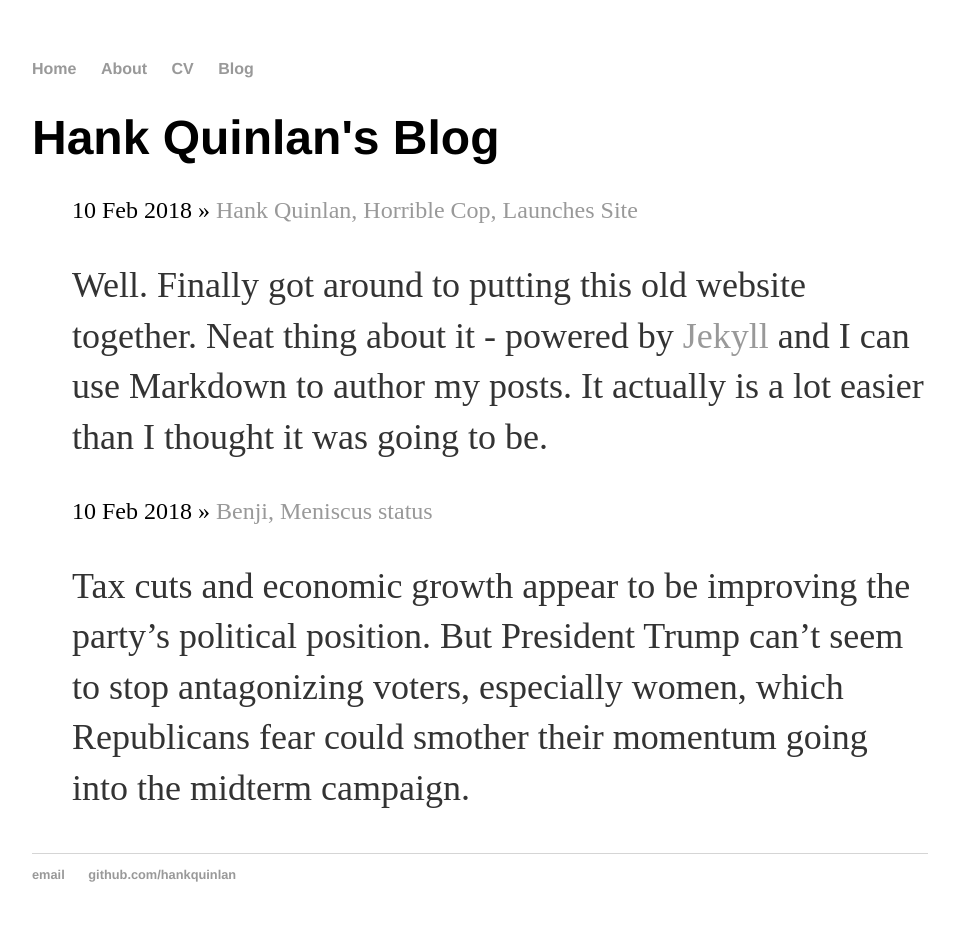
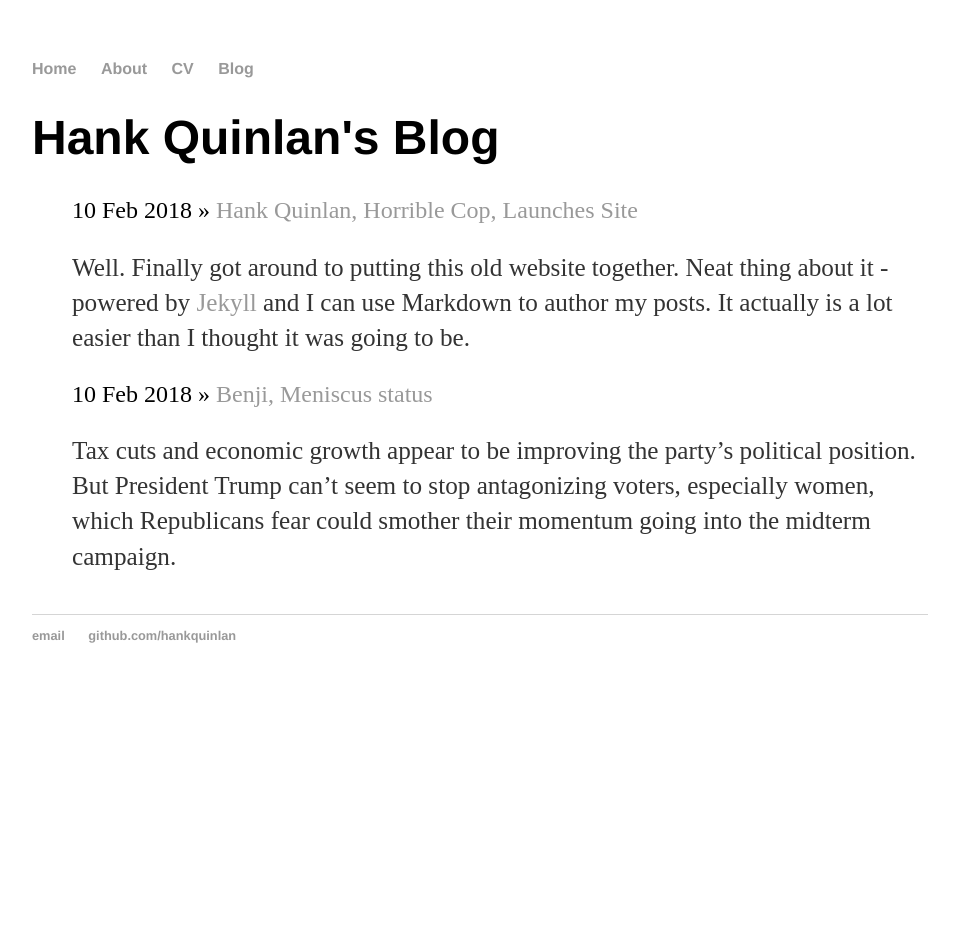
Before and after one commit to benjinyc/benjinyc.github.io, a Jekyll site: the page built from blog/index.html, in a window 1280 px wide. Shown: the whole page, without its empty margins (160-1115 px from the left). Built offline with Jekyll 4.4.1, drawn with Linux system fonts in a browser that asks for light colours; comment, search, counter and statistics services are not loaded; after the commit the page ends 900 px from its top, so only the background shows below that.

Commit message:
update css file
Signed-off-by: ben kim <benkim@bens-MacBook-Pro.local>

```diff
--- a/blog/index.html
+++ b/blog/index.html
@@ -6,6 +6,6 @@ title: Hank Quinlan's Blog
 	<ul class="posts">
 
 	  {% for post in site.posts %}
-	    <li><span>{{ post.date | date_to_string }}</span> » <a href="{{ post.url }}" title="{{ post.title }}">{{ post.title }}</a>{{ post.excerpt }}</li>
+	    <li><span>{{ post.date | date_to_string }}</span> » <a href="{{ post.url }}" title="{{ post.title }}">{{ post.title }}</a><div class="post-excerpt">{{ post.excerpt }}</div></li>
 	  {% endfor %}
 	</ul>
--- a/css/main.css
+++ b/css/main.css
@@ -28,6 +28,9 @@ p {
     line-height: 1.4em;
     color: #333;
 }
+.post-excerpt {
+        font-size: .7em;
+}
 footer {
     border-top: 1px solid #d5d5d5;
     font-size: .8em;
```
Also changed, not shown: 1 other file.
